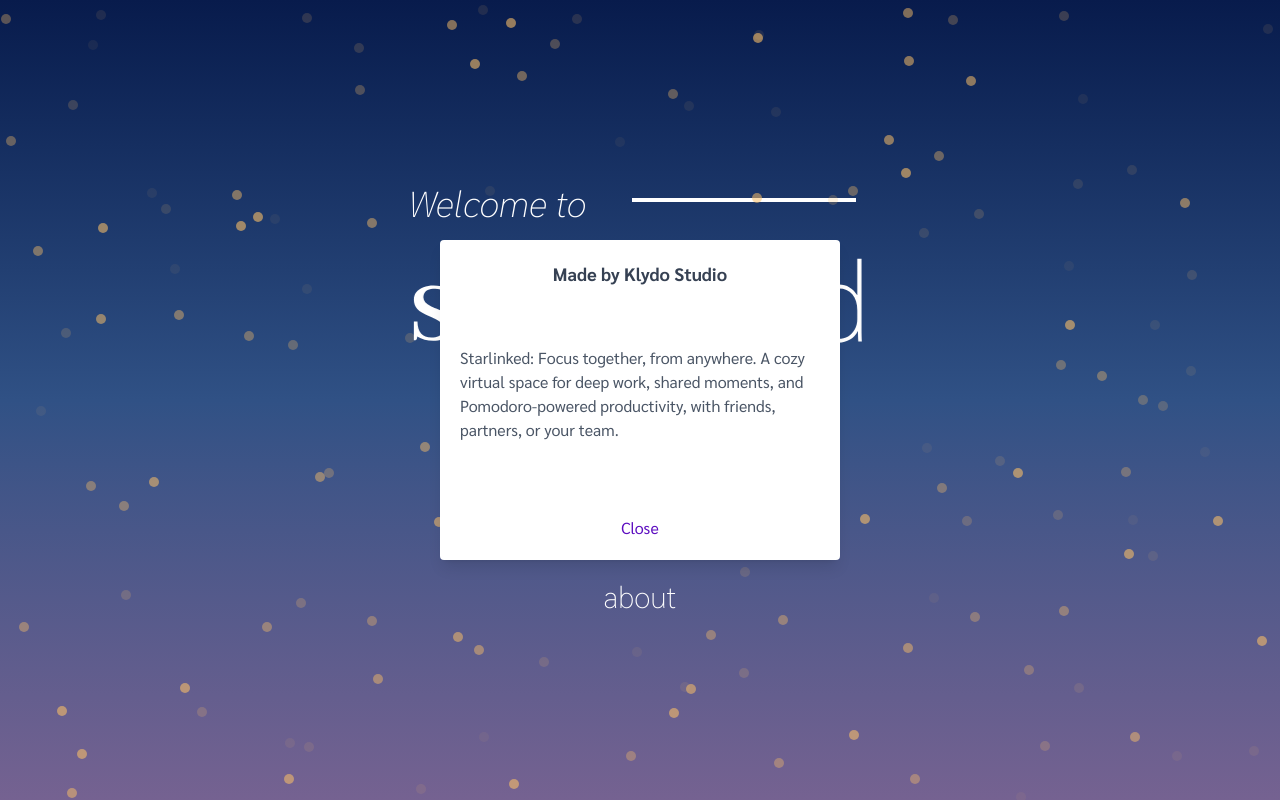
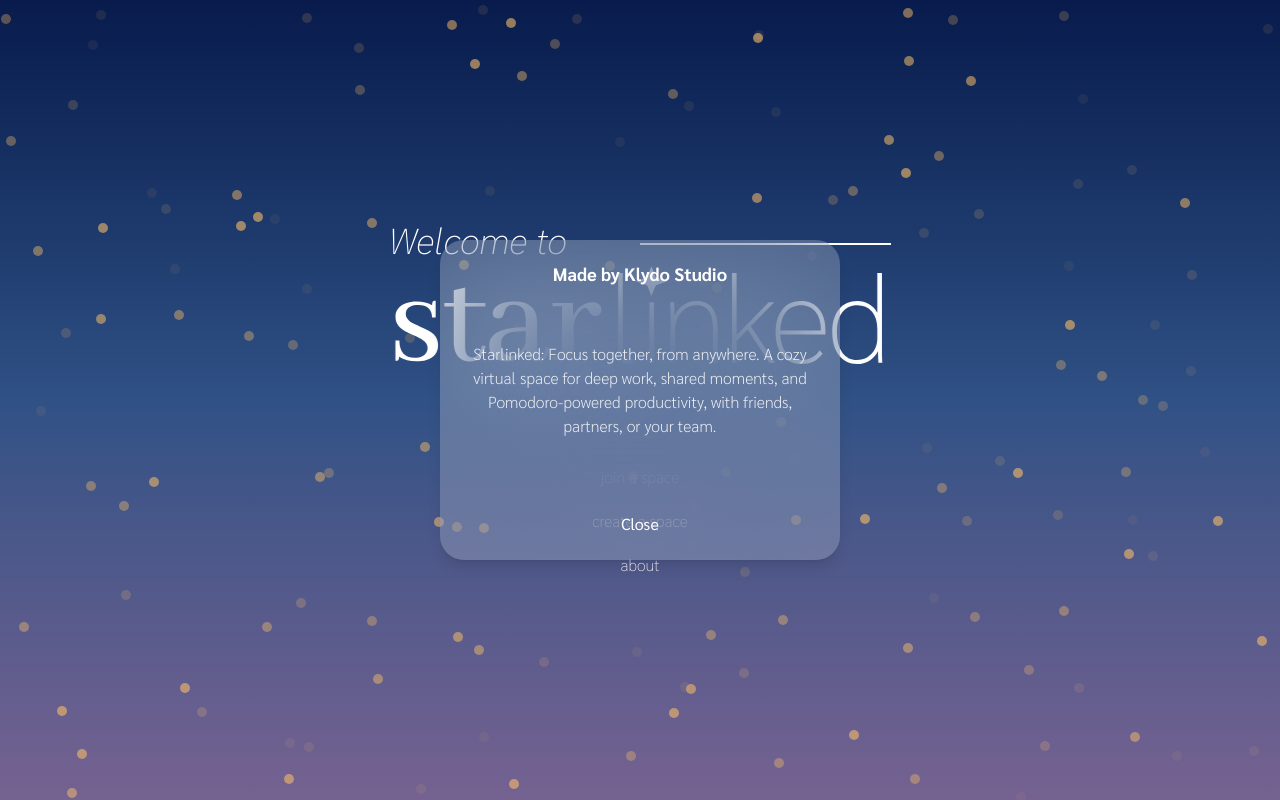
Before and after one commit to id-Nick010/starlinked, a React (Vite) app: page / in a window 1280 px wide. Both pictures are taken after a click on the button "about". Built offline with nearby package versions, Linux system fonts and the light colour scheme.

Commit message:
feat: polishing ui elements

```diff
--- a/src/components/DefaultButton.tsx
+++ b/src/components/DefaultButton.tsx
@@ -3,11 +3,14 @@
 interface ButtonProps {
     label: string;
     onClick?: ()=> void;
+    textSize: string;
 }
 
-const DefaultButton: React.FC<ButtonProps> = ({label, onClick}) => {
+const DefaultButton: React.FC<ButtonProps> = ({label, onClick, textSize}) => {
+    const baseClasses = "font-thin text-${textSize} rounded-xl p-1 transistion delay-50 duration-200 ease-in-out hover:-translate-y-1 hover:scale-110 hover:border-violet-500 hover:border-2 hover:font-medium active:scale-50";
+    const addedClasses = `text-${textSize} ${baseClasses}`;
     return (
-        <button onClick={onClick} className="font-thin text-3xl rounded-xl p-1 transistion delay-100 duration-200 ease-in-out hover:-translate-y-1 hover:scale-110 hover:border-violet-500 hover:border-2 hover:font-medium">
+        <button onClick={onClick} className={addedClasses} >
             {label}
         </button>
     )
--- a/src/components/Modal.tsx
+++ b/src/components/Modal.tsx
@@ -11,9 +11,9 @@
 
   return (
     <div className="fixed inset-0 flex justify-center items-center z-50">
-      <div className="bg-white p-5 rounded shadow-lg w-100 h-80 flex flex-col items-center justify-between">
+      <div className="bg-white/20 p-5 backdrop-blur-3xl backdrop-saturate-180% rounded-3xl shadow-lg w-100 h-80 flex flex-col items-center justify-between">
         {children}
-        <button onClick={onClose} className="mt-4 text-violet-800">Close</button>
+        <button onClick={onClose} className="mt-4 py-1 px-3 rounded-2xl text-violet-800 hover:bg-btn-violet hover:scale-110 text-white">Close</button>
       </div>
     </div>
   );
--- a/src/index.css
+++ b/src/index.css
@@ -12,6 +12,7 @@
   --color-grad-light-blue: #305185;
   --color-grad-violet: #756291;
   --color-yellow-star: #F8BE68;
+  --color-btn-violet: #6b3590;
 
   --animate-blink: blink 2.5s infinite ease-in-out;
   @keyframes blink {
--- a/src/pages/WelcomePage.tsx
+++ b/src/pages/WelcomePage.tsx
@@ -4,7 +4,7 @@
 import '../styles/welcomepage.css'
 import { useNavigate } from 'react-router-dom'
 import DefaultButton from '../components/DefaultButton'
-import Starfield from '../components/StarField'
+import Starfield from '../components/Starfield'
 
 function WelcomePage () {
     const [isModalOpen, setModalOpen] = useState(false);
@@ -13,21 +13,21 @@
     return (
         <div className="welcome-container">
             <Starfield/>
-            <div className="">
-                <div className='flex flex-row w-md justify-between'>
-                    <h2 className='font-sarabun font-thin italic font-it self-start text-4xl w-2/4'>Welcome to</h2>
-                    <div className=' h-1 bg-white my-4 w-2/4'></div>
+            <div className="intro-container">
+                <div className='flex flex-row w-full justify-between'>
+                    <h2 className='font-sarabun font-thin italic font-it self-start text-4xl w-1/2'>Welcome to</h2>
+                    <div className=' h-[0.12em] bg-white mt-6 my-4 w-1/2'></div>
                 </div>
-                <img src={starlinkedLogo} alt='starlinked logo' className='h-40 w-auto animate-breath'/>
+                <img src={starlinkedLogo} alt='starlinked logo' className='h-30 w-auto animate-breath'/>
             </div>
             <Modal isOpen={isModalOpen} onClose={() => setModalOpen(false)}>
-                <h2 className="text-lg text-gray-700 font-bold">Made by Klydo Studio</h2>
-                <p className='text-gray-600'>Starlinked: Focus together, from anywhere. A cozy virtual space for deep work, shared moments, and Pomodoro-powered productivity, with friends, partners, or your team.</p>
+                <h2 className="text-lg text-white font-bold">Made by Klydo Studio</h2>
+                <p className='text-gray-100 text-center text-md font-extralight'>Starlinked: Focus together, from anywhere. A cozy virtual space for deep work, shared moments, and Pomodoro-powered productivity, with friends, partners, or your team.</p>
             </Modal>
             <div className='wel-button-container'>
-                <DefaultButton label='join a space'/>
-                <DefaultButton onClick={() => navigate('/createSpace')} label='create a space'/>
-                <DefaultButton onClick={()=> setModalOpen(true)} label='about'/>
+                <DefaultButton textSize="3xl" label='join a space'/>
+                <DefaultButton textSize="3xl" onClick={() => navigate('/createSpace')} label='create a space'/>
+                <DefaultButton textSize="3xl" onClick={()=> setModalOpen(true)} label='about'/>
             </div>
         </div>
     );
--- a/src/styles/welcomepage.css
+++ b/src/styles/welcomepage.css
@@ -32,3 +32,10 @@
     text-3xl
     font-thin;
 }
+
+.intro-container {
+    @apply
+    flex
+    flex-col
+    items-center;
+}
```
Also changed, not shown: src/assets/starlinked_logo.svg.
